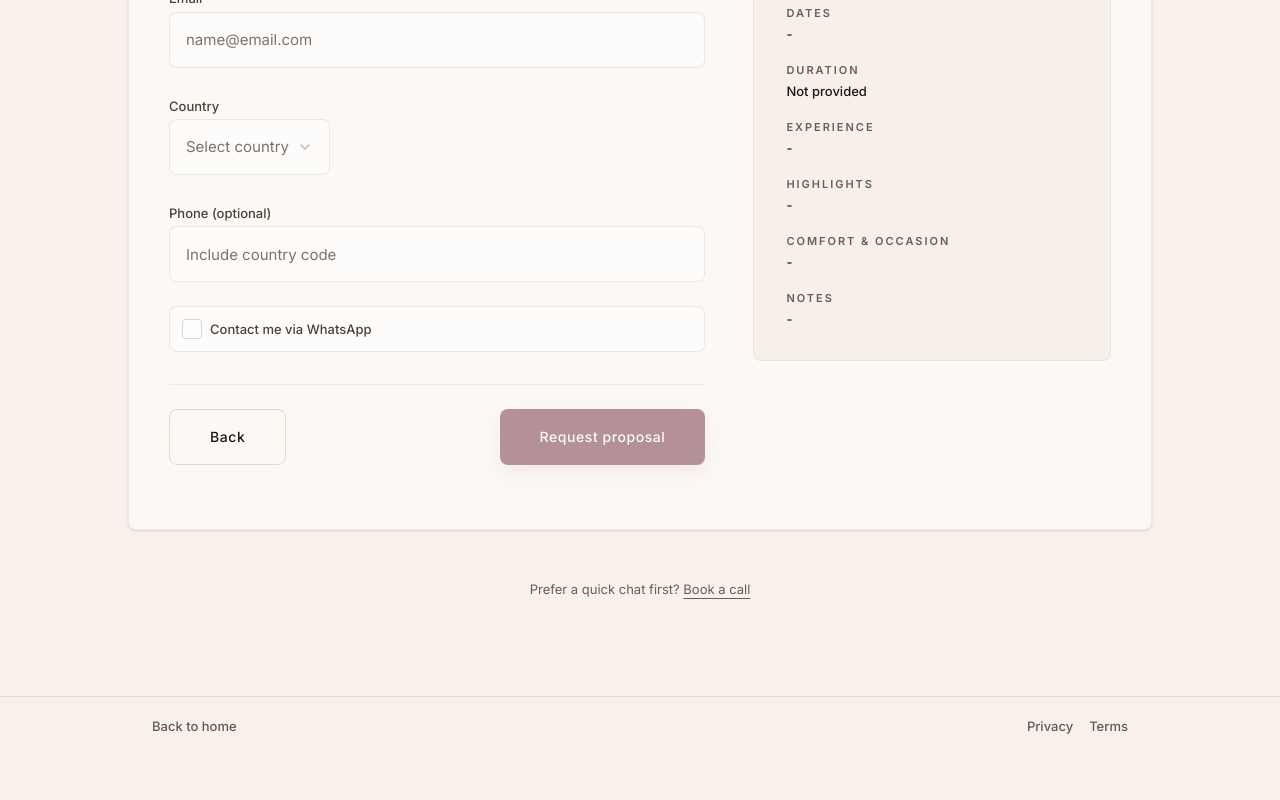
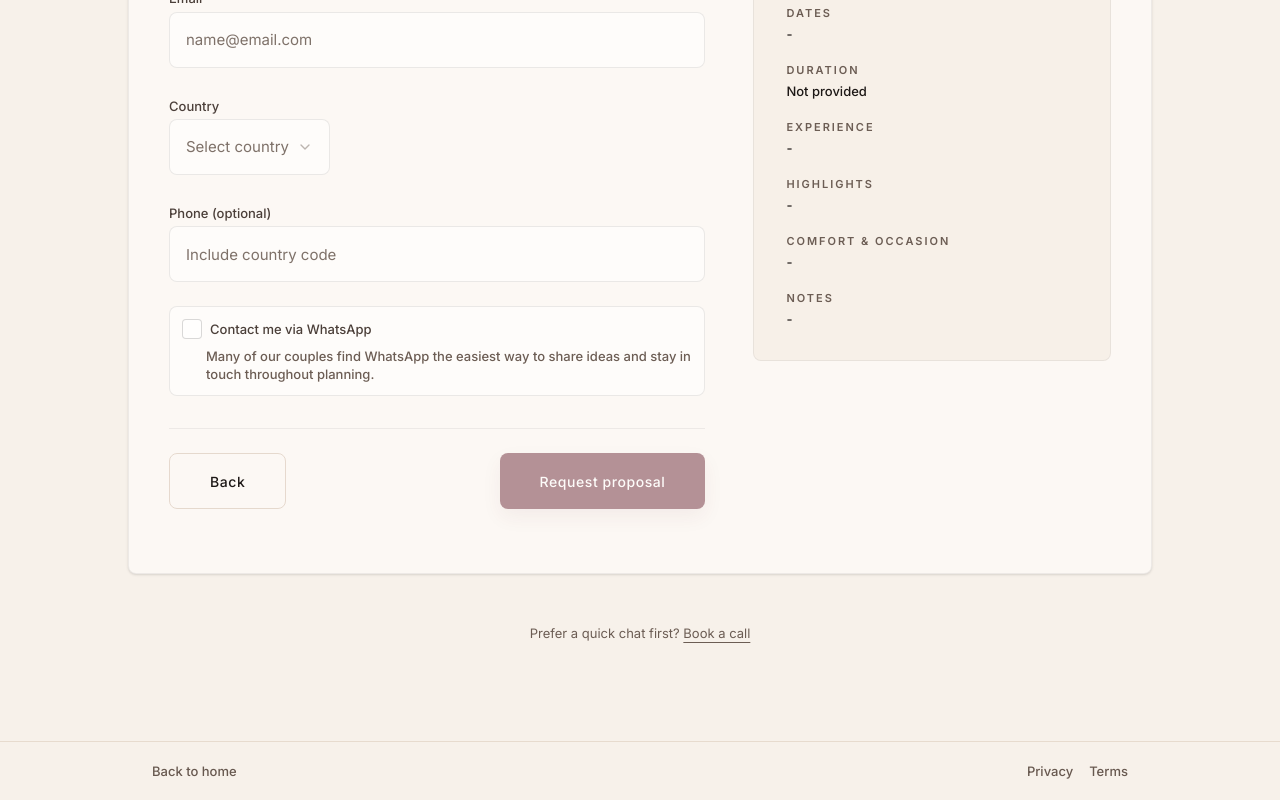
Before and after one commit to honeymoons-lk/hmx-planner, a Next.js app: page /plan/contact in a window 1280 px wide. Shown: the part 690-1490 px from the top of the page. Before the commit the page ends 1445 px from the top, so only its background shows below. Built offline with nearby package versions, Linux system fonts and the light colour scheme.

Commit message:
Add helper text and fix about

```diff
--- a/app/book-a-call/page.tsx
+++ b/app/book-a-call/page.tsx
@@ -261,6 +261,10 @@ export default function BookACallPage() {
                       </Label>
                     ))}
                   </RadioGroup>
+                  <p className="type-ui-sm text-[var(--color-text-muted)]">
+                    Many of our couples find WhatsApp the easiest way to share
+                    ideas and stay in touch throughout planning.
+                  </p>
                 </div>
 
                 <div className="space-y-3">
--- a/app/plan/contact/page.tsx
+++ b/app/plan/contact/page.tsx
@@ -206,6 +206,10 @@ export default function ContactPage() {
                       />
                       <Label htmlFor="whatsapp-optin">Contact me via WhatsApp</Label>
                     </div>
+                    <p className="type-ui-sm mt-2 pl-6 text-[var(--color-text-muted)]">
+                      Many of our couples find WhatsApp the easiest way to share
+                      ideas and stay in touch throughout planning.
+                    </p>
                   </div>
                 </div>
 
```
